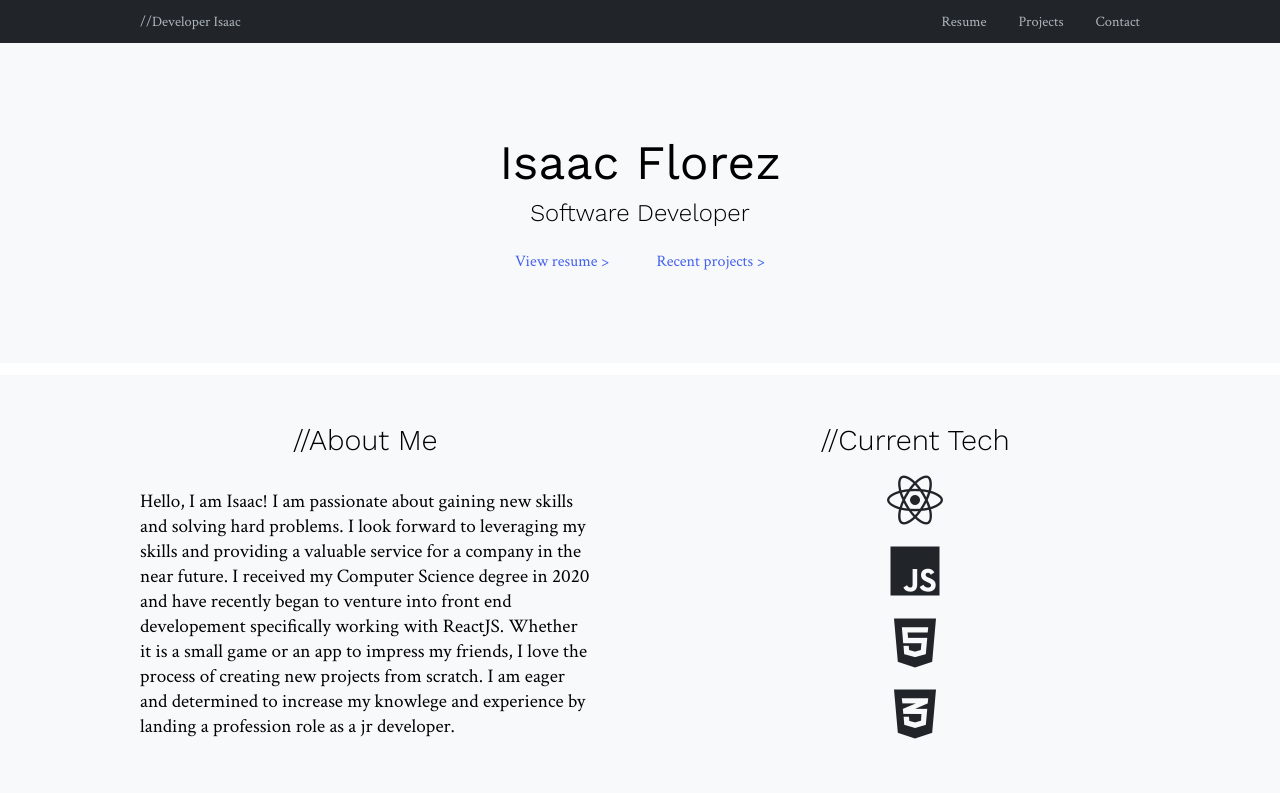
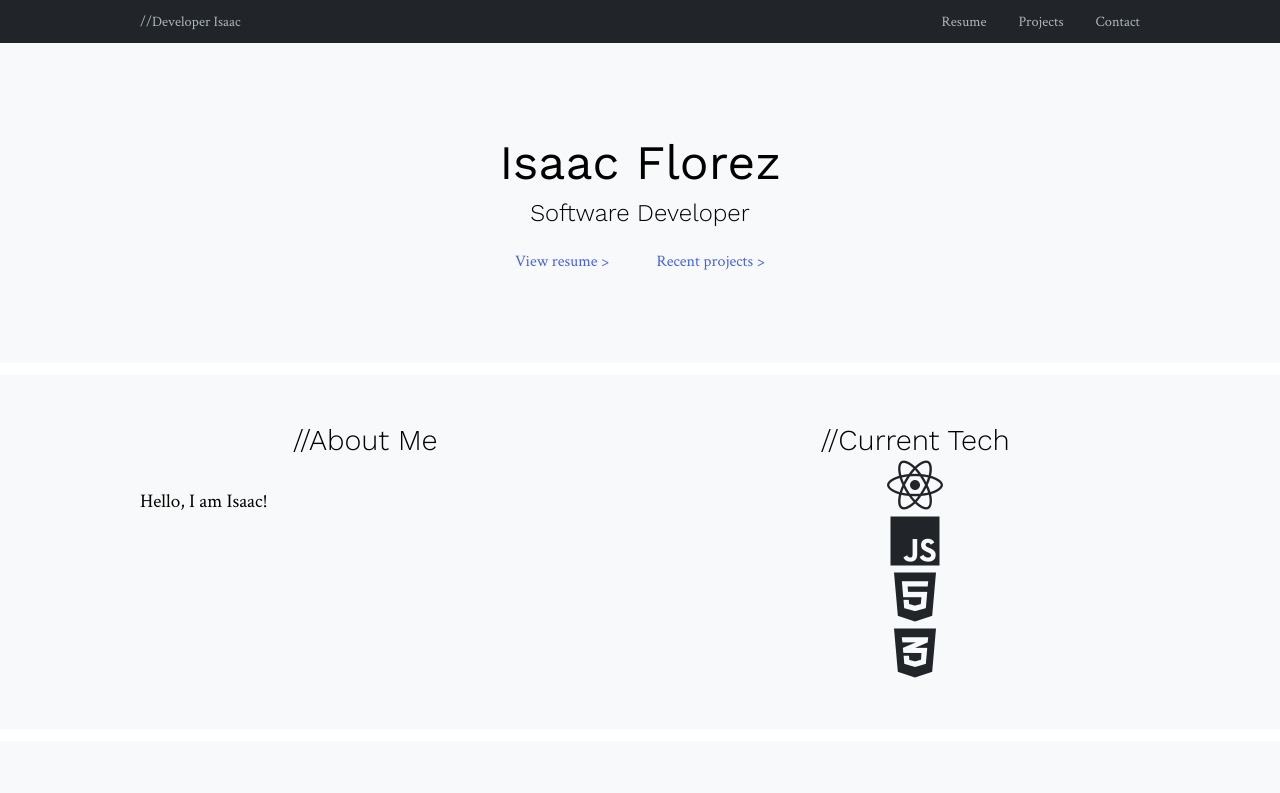
Before and after one commit to isaacflorez/portfolioV3, a React (Create React App) app: page / in a window 1280 px wide. Shown: the top 793 px of the page. Built offline with nearby package versions, Linux system fonts and the light colour scheme.

Commit message:
back on git hub.. removed description. This project needs some TLC

```diff
--- a/src/components/Main.js
+++ b/src/components/Main.js
@@ -3,7 +3,7 @@ function AboutMe() {
         <div className="about">
             <h1 className="section-title">//About Me</h1>
             <div className="about__content">
-                <p className="about__text">Hello, I am Isaac! I am passionate about gaining new skills and solving hard problems. I look forward to leveraging my skills and providing a valuable service for a company in the near future. I received my Computer Science degree in 2020 and have recently began to venture into front end developement specifically working with ReactJS. Whether it is a small game or an app to impress my friends, I love the process of creating new projects from scratch. I am eager and determined to increase my knowlege and experience by landing a profession role as a jr developer.</p>
+                <p className="about__text">Hello, I am Isaac!</p>
             </div>
         </div>
     )
```
